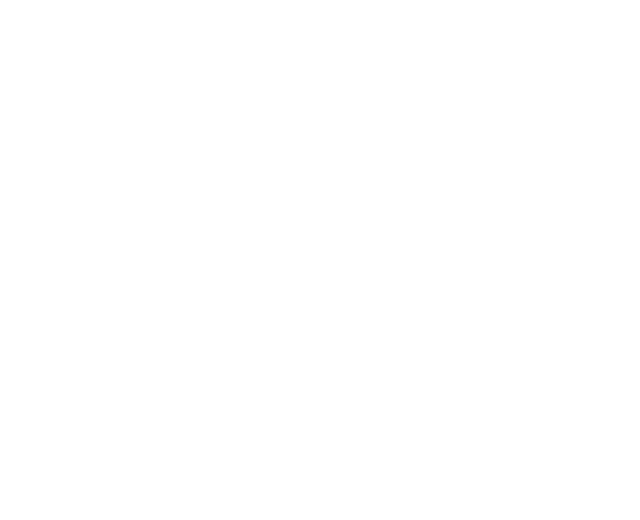
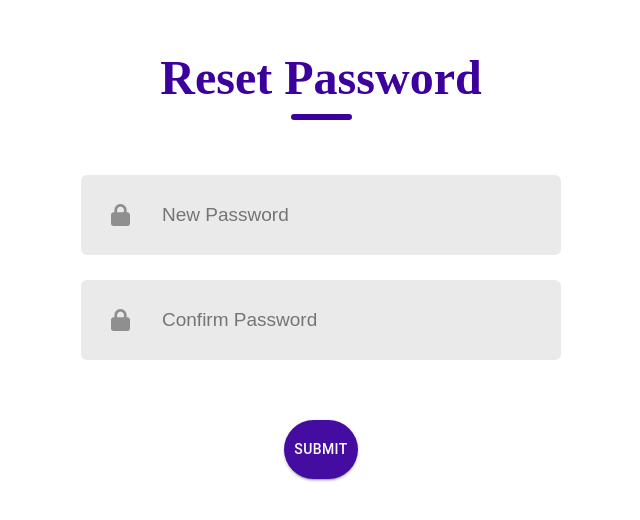
Before and after one commit to unsw-cse-comp99-3900/capstone-project-3900f18bgagr, a React (Create React App) app in the folder frontend/: page /resetPassword in a window 1280 px wide. Before the commit this address had no page. Shown: the part 180-700 px from the top of the page, without its empty margins (319-959 px from the left). Built offline with nearby package versions, Linux system fonts and the light colour scheme.

Commit message:
Build reset password page

```diff
--- a/frontend/src/Components/LoginSignup/LoginSignup.jsx
+++ b/frontend/src/Components/LoginSignup/LoginSignup.jsx
@@ -32,7 +32,7 @@
          <input type="password" placeholder='Password'/>
        </div>
      </div>
-     {action === "Sign Up"?<div></div>:<div className="forgot-password">Lost Password? <span>Click Here!</span></div>}
+     {action === "Sign Up" ? <div></div> : <div className="forgot-password">Lost Password? <span onClick={() => navigate('/verifyCode')}>Click Here!</span></div>}
      <div className="submit-container">
        <div className={action === "Login" ? "submit gray scale":"submit"} onClick={() => {setAction("Sign Up")}}>Sign Up</div>
        <div className={action === "Sign Up" ? "submit gray scale":"submit"} onClick={() => {setAction("Login")}}>Login</div>
--- /dev/null
+++ b/frontend/src/Components/ResetPassword/ResetPassword.jsx
@@ -0,0 +1,52 @@
+import React, { useState } from 'react';
+import '../LoginSignup/LoginSignup.css';
+import { Button } from '@mui/material';
+import { useNavigate } from 'react-router-dom';
+import password_icon from '../Assets/password.png';
+
+const ResetPassword = () => {
+  const navigate = useNavigate();
+  const [newPassword, setNewPassword] = useState('');
+  const [confirmPassword, setConfirmPassword] = useState('');
+
+  return (
+    <div className='container'>
+      <div className="header">
+        <div className="text">Reset Password</div>
+        <div className="underline"></div>
+      </div>
+      <div className="inputs">
+        <div className="input">
+          <img src={password_icon} alt="" />
+          <input
+            type="password"
+            placeholder='New Password'
+            value={newPassword}
+            onChange={(e) => setNewPassword(e.target.value)}
+          />
+        </div>
+        <div className="input">
+          <img src={password_icon} alt="" />
+          <input
+            type="password"
+            placeholder='Confirm Password'
+            value={confirmPassword}
+            onChange={(e) => setConfirmPassword(e.target.value)}
+          />
+        </div>
+      </div>
+      <div className="submit-container">
+        <Button
+          variant='contained'
+          className="submit gray scale"
+          onClick={() => navigate('/loginSignUp')}
+          style={{background: '#3c009d', width: '100%', padding: '10px', borderRadius: '70px'}}
+        >
+          Submit
+        </Button>
+      </div>
+    </div>
+  );
+};
+
+export default ResetPassword;
--- /dev/null
+++ b/frontend/src/Components/ResetPassword/VerifyCode.jsx
@@ -0,0 +1,52 @@
+import React, { useState } from 'react';
+import '../LoginSignup/LoginSignup.css';
+import { Button } from '@mui/material';
+import { useNavigate } from 'react-router-dom';
+import email_icon from '../Assets/email.png';
+
+const VerifyCode = () => {
+  const navigate = useNavigate();
+  const [email, setEmail] = useState('');
+  const [code, setCode] = useState('');
+
+  return (
+    <div className='container'>
+      <div className="header">
+        <div className="text">Verify Code</div>
+        <div className="underline"></div>
+      </div>
+      <div className="inputs">
+        <div className="input">
+          <img src={email_icon} alt="" />
+          <input
+            type="email"
+            placeholder='Email Address'
+            value={email}
+            onChange={(e) => setEmail(e.target.value)}
+          />
+        </div>
+        <div className="input">
+          <img src={email_icon} alt="" />
+          <input
+            type="text"
+            placeholder='Verification Code'
+            value={code}
+            onChange={(e) => setCode(e.target.value)}
+          />
+        </div>
+      </div>
+      <div className="submit-container">
+        <Button
+          variant='contained'
+          className="submit gray scale"
+          onClick={() => navigate('/resetPassword')}
+          style={{background: '#3c009d', width: '100%', padding: '10px', borderRadius: '70px'}}
+        >
+          Continue
+        </Button>
+      </div>
+    </div>
+  );
+};
+
+export default VerifyCode;
--- a/frontend/src/PageList.js
+++ b/frontend/src/PageList.js
@@ -3,7 +3,9 @@
 import DashboardPage from './Components/Dashboard/DashboardPage';
 import CareerPathsPage from './Components/CareerPath/CareerPaths';
 import CareerPlanPage from './Components/CareerPlan/CareerPlan';
-import LoginSignUp from './Components/LoginSignup/LoginSignup'
+import LoginSignUp from './Components/LoginSignup/LoginSignup';
+import VerifyCode from './Components/ResetPassword/VerifyCode';
+import ResetPassword from './Components/ResetPassword/ResetPassword';
 
 const PageList = () => {
   return (
@@ -13,6 +15,8 @@
         <Route path="/CareerPaths" element={<CareerPathsPage />} />
         <Route path="/CareerPlan" element={<CareerPlanPage />} />
         <Route path="/loginSignUp" element={<LoginSignUp />} />
+        <Route path="/verifyCode" element={<VerifyCode />} />
+        <Route path="/resetPassword" element={<ResetPassword />} />
       </Routes>
     </div>
   );
```
